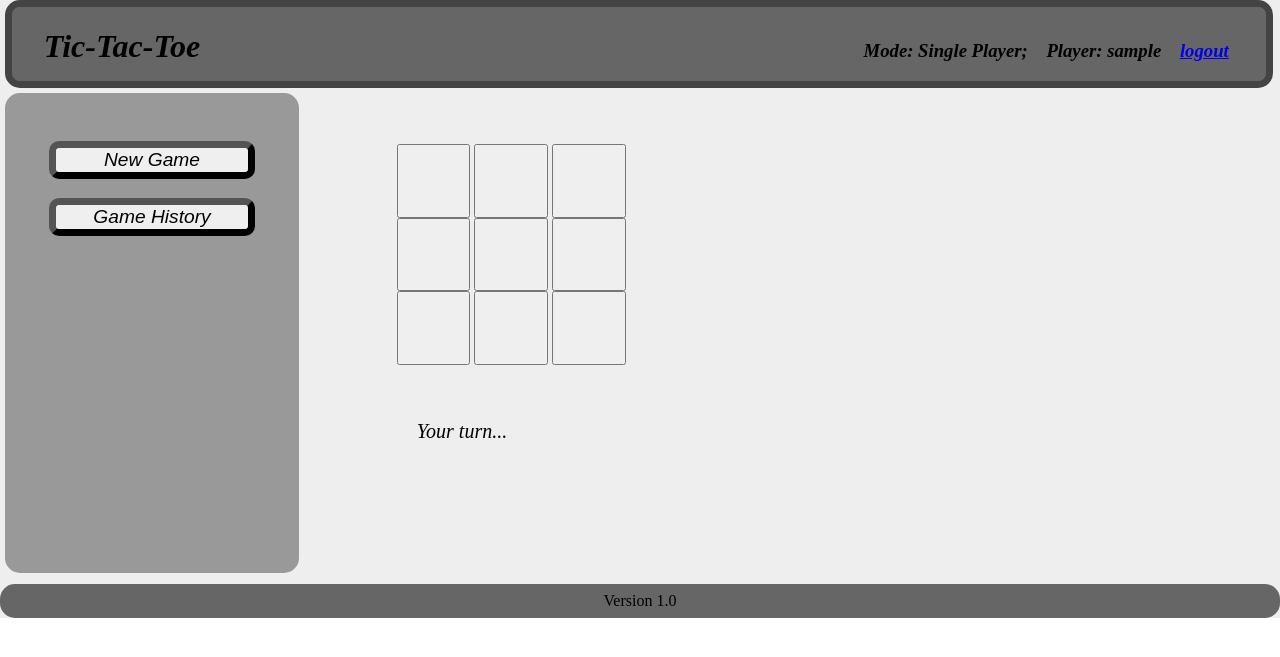
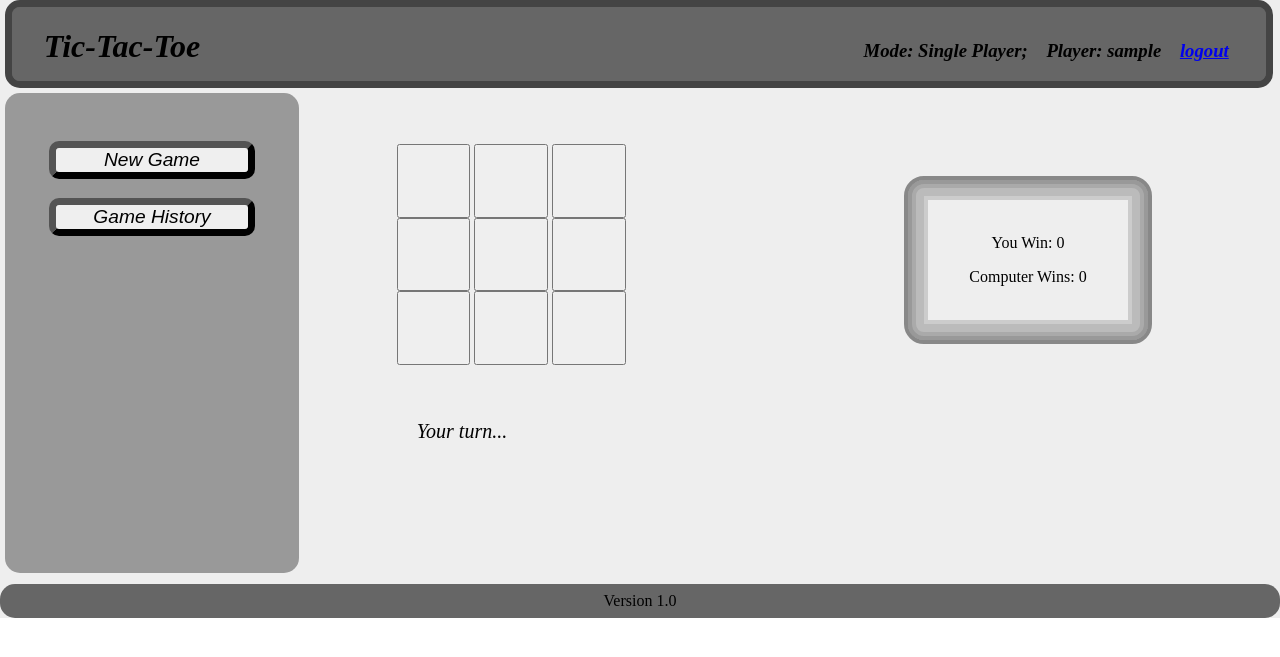
Before and after one commit to aavdeyev/tictactoe, a Django app: page /tictactoe/new_game/ in a window 1280 px wide. Shown: the top 657 px of the page. Run offline with Django 3.2, Linux system fonts and the light colour scheme; the visitor is signed in with stand-in values (Sample User, id 1); data comes from the database, SQL or seed files in the repository; data that the repository does not hold is empty; some libraries are stand-ins or nearby versions.

Commit message:
Added score display on the screen

```diff
--- a/mysite/tictactoe/views.py
+++ b/mysite/tictactoe/views.py
@@ -135,13 +135,35 @@ def start_new_game(request) :
     request.session['status'] = 'CONTINUE'
 
     #---------------------------------------------------------------
+    # Display the number of user's and computer's wins
+    #---------------------------------------------------------------
+
+    user_id = User.objects.get(username=request.user.username).id
+    user_wins = History.objects.filter(owner=user_id,\
+            result='USERWON').count()
+    computer_wins = History.objects.filter(owner=user_id,\
+            result='USERLOST').count()
+
+    #---------------------------------------------------------------
+    # Update the number of user's and computer's wins
+    #---------------------------------------------------------------
+
+    user_id = User.objects.get(username=request.user.username).id
+    user_wins = History.objects.filter(owner=user_id,\
+            result='USERWON').count()
+    computer_wins = History.objects.filter(owner=user_id,\
+            result='USERLOST').count()
+
+    #---------------------------------------------------------------
     # Render the clean HTML page to the browser
     #---------------------------------------------------------------
 
     return render_to_response('tictactoe.html',\
             {'session' : request.session,\
-                'status' : request.session['status'],\
-                'player' : request.user.username},\
+            'status' : request.session['status'],\
+            'player' : request.user.username,\
+            'you_win' : user_wins,\
+            'computer_wins' : computer_wins},\
             context_instance=RequestContext(request))
 
 ###################################################################
--- a/templates/tictactoe.html
+++ b/templates/tictactoe.html
@@ -56,6 +56,33 @@
                   font-size:20px;
                   text-align:left;
                   padding-left:1em;
+              }
+
+              #ttt_score_area {
+                  display:table;
+                  float:right;
+                  margin-top:3.5em;
+                  margin-right:8em;
+                  width:15em;
+                  height:10em;
+                  text-align:center;
+                  vertical-align:middle;
+                  background:#EEEEEE;
+                  border-radius:20px;
+                  border-style:solid;
+                  border-width:4px;
+                  border-color:#888888;
+                  box-shadow:
+                    inset 0 0 0 4px #999,
+                    inset 0 0 0 8px #aaa,
+                    inset 0 0 0 16px #bbb,
+                    inset 0 0 0 20px #ccc,
+                    inset 0 0 0 20px #ddd;
+              }
+
+              #ttt_inner_score_area {
+                  display:table-cell;
+                  vertical-align:middle;
               }
 
           </style>
@@ -141,6 +168,13 @@
                    <span id = "status_text"> Your turn... </span>
            </div>
 
+           <div id = "ttt_score_area">
+               <div id = "ttt_inner_score_area">
+                   <p> You Win: {{you_win}} </p>
+                   <p> Computer Wins: {{computer_wins}} </p>
+               </div>
+           </div>
+
        {% endif %}
 
     {% endif %}
```
Also changed, not shown: 4 other files.
